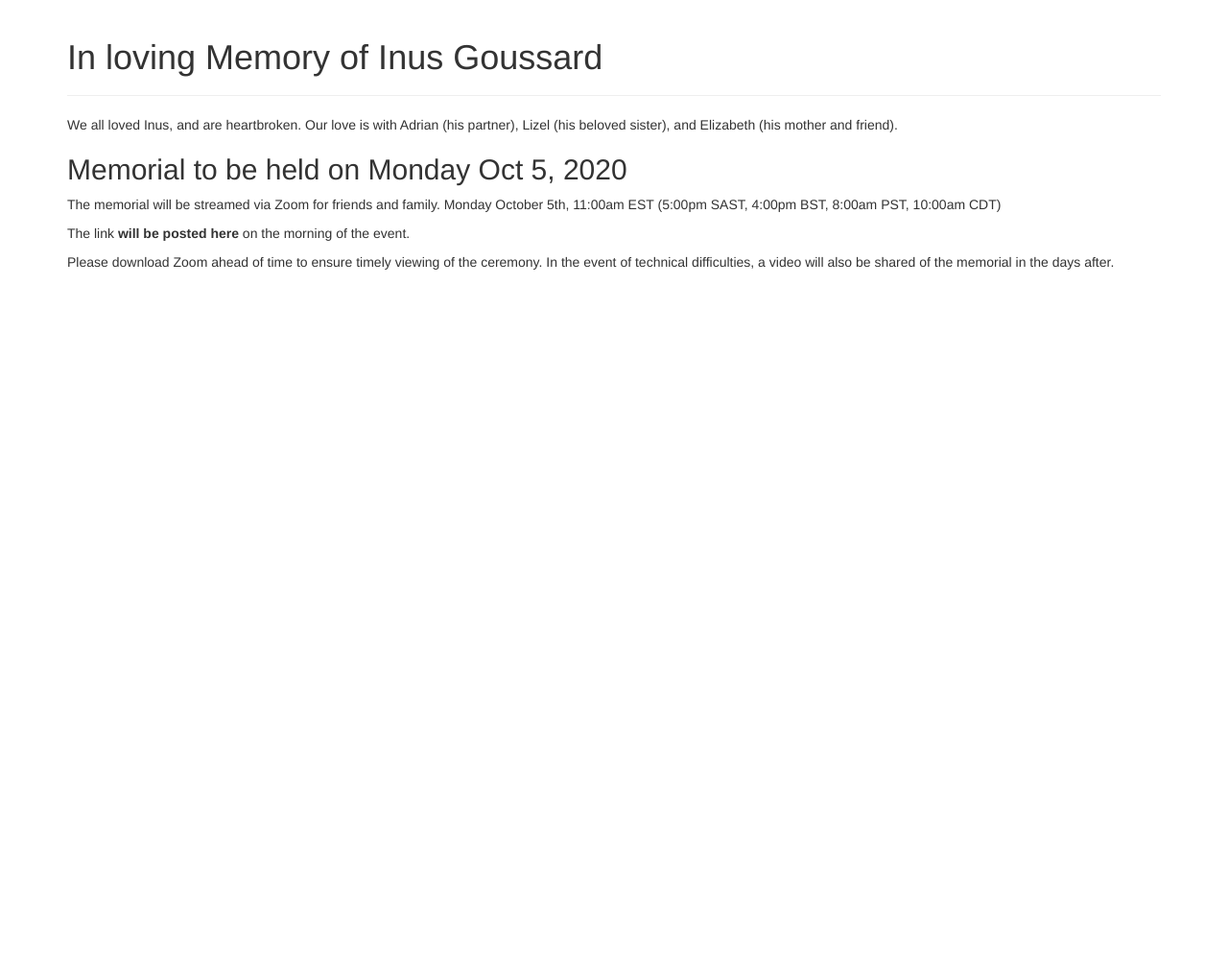
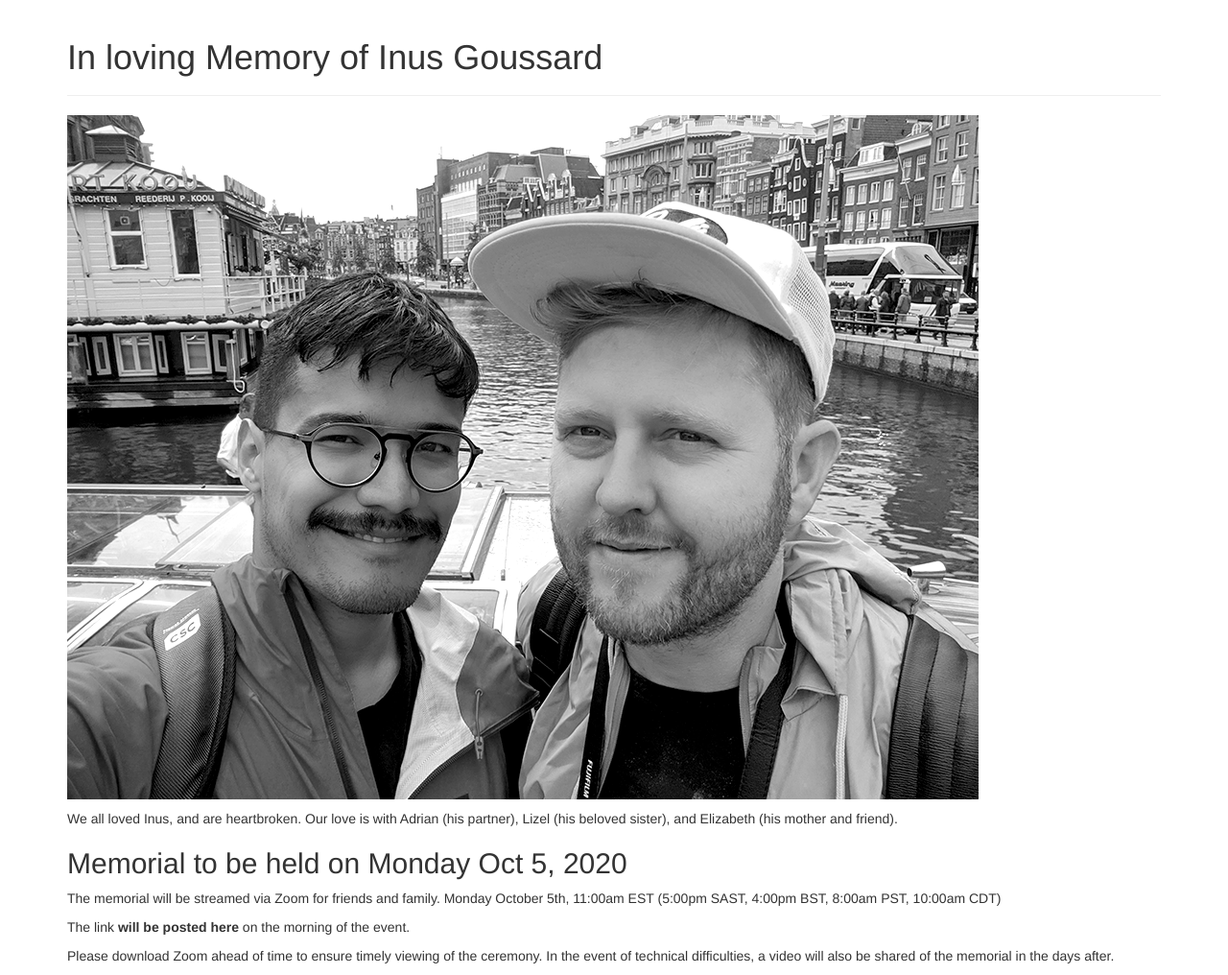
Before and after one commit to adriandgr/pathway, a Jekyll site: the page built from index.md, in a window 1280 px wide. Shown: the whole page at 96% size. Built offline with Jekyll 4.4.1, drawn with Linux system fonts in a browser that asks for light colours; before the commit the page ends 900 px from its top, so only the background shows below that.

Commit message:
Update index.md

```diff
--- a/index.md
+++ b/index.md
@@ -2,6 +2,8 @@
 layout: default
 title: In loving Memory of Inus Goussard
 ---
+
+ ![In loving memory of Inus](inus.png)
 
 We all loved Inus, and are heartbroken. Our love is with Adrian (his partner), Lizel (his beloved sister), and Elizabeth (his mother and friend).
 
```
